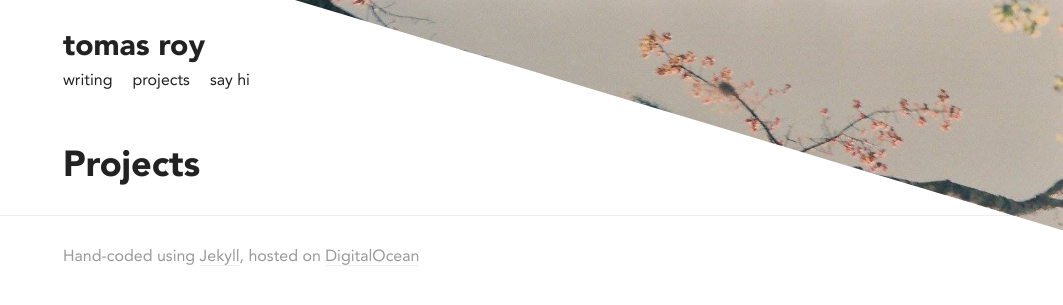
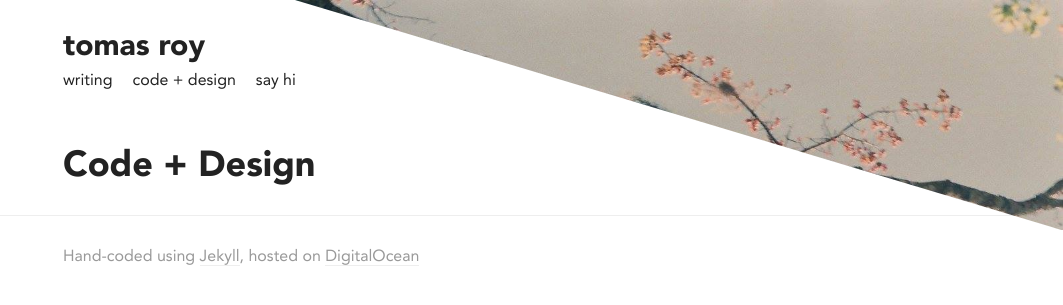
Before and after one commit to minicreative/tomasroy.com, a Jekyll site: the page built from projects.md, in a window 1280 px wide. Shown: the top 305 px of the page, without its empty margins (217-1280 px from the left). Built offline with Jekyll 4.4.1, drawn with Linux system fonts in a browser that asks for light colours; nearby versions of some CDN libraries.

Commit message:
projects -> code+design

```diff
--- a/_config.yml
+++ b/_config.yml
@@ -29,7 +29,7 @@ sass:
 navigation:
 - title: Writing
   link: "/writings"
-- title: Projects
+- title: Code + Design
   link: "/projects"
 - title: Say Hi
   link: "/contact"
--- a/_layouts/projects.html
+++ b/_layouts/projects.html
@@ -2,7 +2,7 @@
 
 	<div class="content">
 		<div class="container">
-			<h1>Projects</h1>
+			<h1>{{ page.title }}</h1>
 			{% assign sorted_items = site.project | sort:"order" %}
 			{% for item in sorted_items %}
 				{% include item.html %}
--- a/projects.md
+++ b/projects.md
@@ -1,5 +1,5 @@
 ---
-title: Projects
+title: Code + Design
 layout: projects
 url: "/projects"
 ---
```
